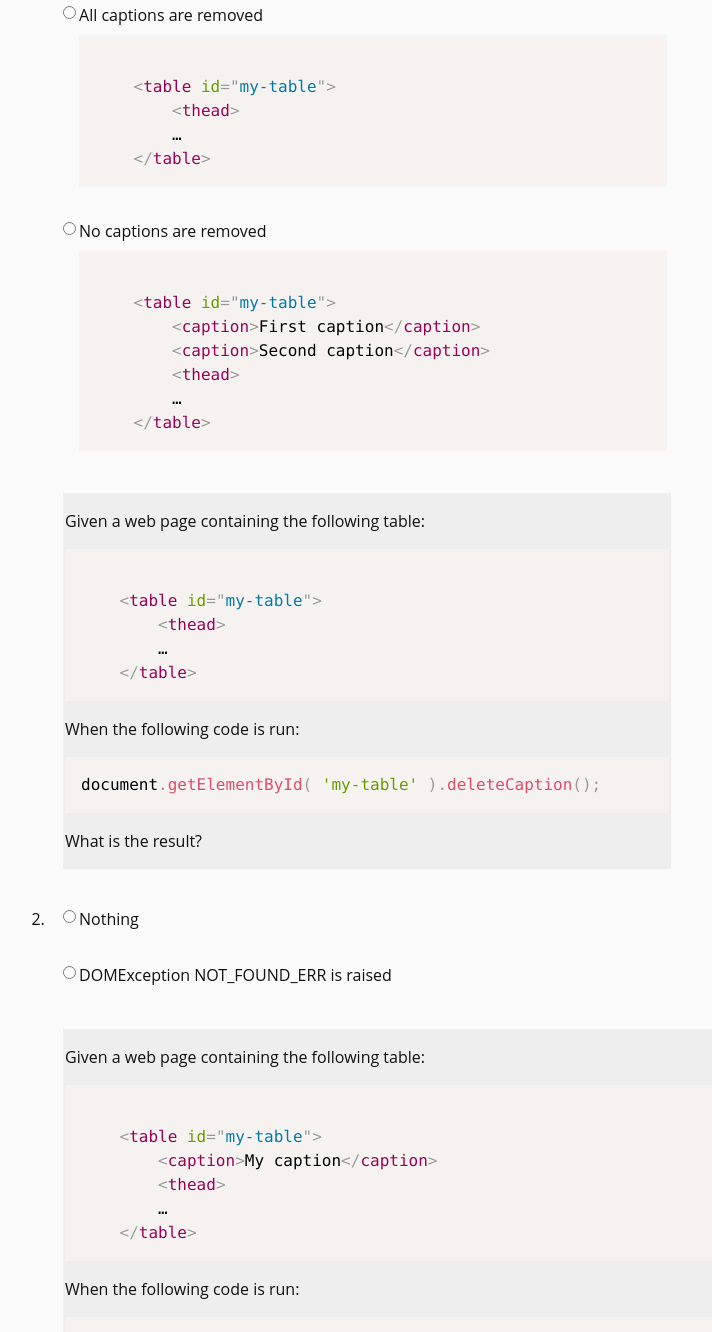
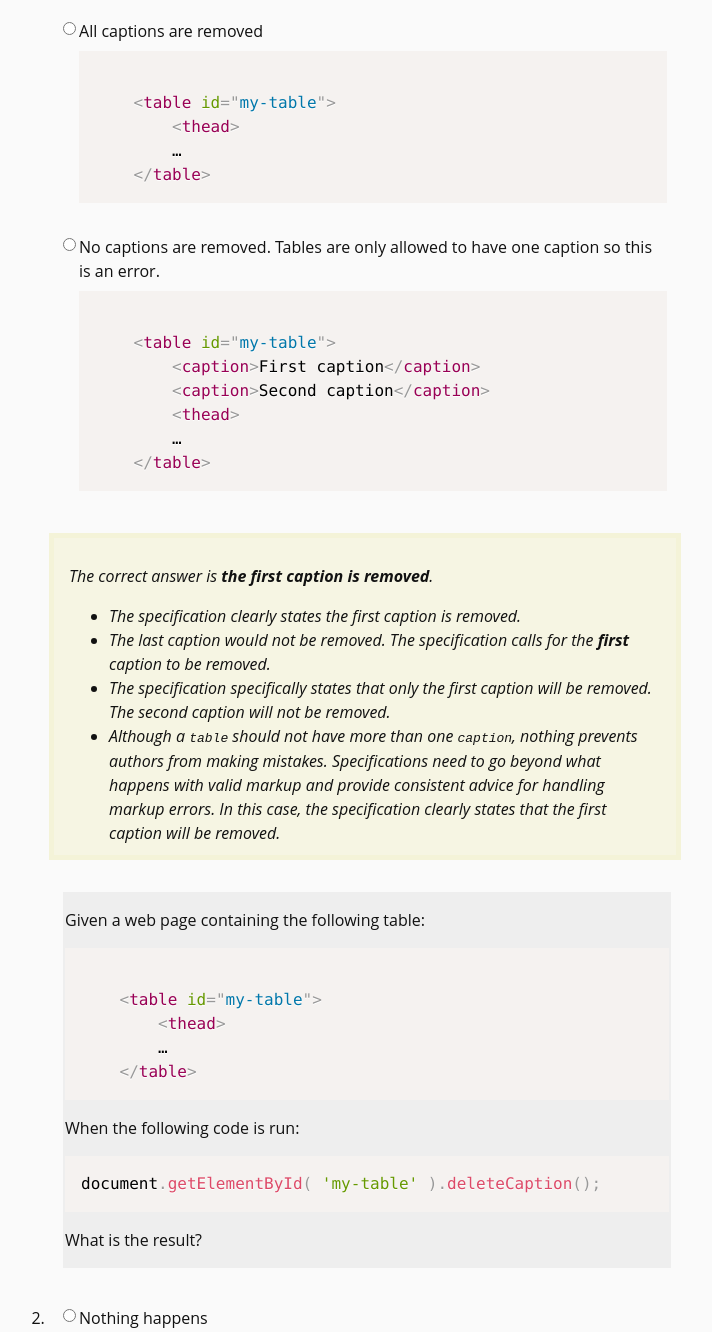
Before and after one commit to bboyle/testtwf-content-kit, a website: page src/quiz/quiz-understanding-specs.html in a window 1280 px wide. Shown: the part 1287-2619 px from the top of the page, without its empty margins (47-759 px from the left). Drawn offline with nearby package versions, Linux system fonts and the light colour scheme.

Commit message:
add explanations for quiz answers
- add answers for each question
- discuss reasons for incorrect answers
- minor formatting

```diff
--- a/src/quiz/quiz-understanding-specs.html
+++ b/src/quiz/quiz-understanding-specs.html
@@ -72,7 +72,7 @@
 </code></pre>
 					</label></li>
 					<li><input type="radio" name="q1" value="d" id="q1-d"><label for="q1-d">
-					No captions are removed
+					No captions are removed. Tables are only allowed to have one caption so this is an error.
 <pre><code class="language-markup">
 	&lt;table id="my-table">
 		&lt;caption>First caption&lt;/caption>
@@ -84,6 +84,17 @@
 					</label></li>
 				</ul>
 			</fieldset>
+
+			<div class="note">
+				<p>The correct answer is <b>the first caption is removed</b>.</p>
+
+				<ul>
+					<li>The specification clearly states the first caption is removed.</li>
+					<li>The last caption would not be removed. The specification calls for the <strong>first</strong> caption to be removed.</li>
+					<li>The specification specifically states that only the first caption will be removed. The second caption will not be removed.</li>
+					<li>Although a <code>table</code> should not have more than one <code>caption</code>, nothing prevents authors from making mistakes. Specifications need to go beyond what happens with valid markup and provide consistent advice for handling markup errors. In this case, the specification clearly states that the first caption will be removed.</li>
+				</ul>
+			</div>
 		</li>
 
 
@@ -105,10 +116,19 @@
 				</span>
 				</legend>
 				<ul class="choices">
-					<li><input type="radio" name="q2" value="a" id="q2-a"><label for="q2-a">Nothing</label></li>
-					<li><input type="radio" name="q2" value="b" id="q2-b"><label for="q2-b">DOMException NOT_FOUND_ERR is raised</label></li>
+					<li><input type="radio" name="q2" value="a" id="q2-a"><label for="q2-a">Nothing happens</label></li>
+					<li><input type="radio" name="q2" value="b" id="q2-b"><label for="q2-b">DOMException <code>NOT_FOUND_ERR</code> is raised</label></li>
 				</ul>
 			</fieldset>
+
+			<div class="note">
+				<p>The correct answer is <b>nothing happens</b>.</p>
+
+				<ul>
+					<li>There is no caption to remove. The specification states it must remove a caption “if any”—allowing for the possibility that tables may not have a caption may not be present.</li>
+					<li>The <code>NOT_FOUND_ERR</code> comes from the <code>removeChild()</code> method in the DOM specification, but that does not apply here. It is important to read the specification and not make assumptions based on similarities in other standards. If an exception were required, it would be clearly documented here.</li>
+				</ul>
+			</div>
 		</li>
 
 
@@ -136,8 +156,24 @@
 					<li><input type="radio" name="q3" value="b" id="q3-b"><label for="q3-b">the <code>caption</code> element that was removed</label></li>
 					<li><input type="radio" name="q3" value="c" id="q3-c"><label for="q3-c">true</label></li>
 					<li><input type="radio" name="q3" value="d" id="q3-d"><label for="q3-d">undefined</label></li>
+					<li><input type="radio" name="q3" value="e" id="q3-e"><label for="q3-e">void</label></li>
 				</ul>
 			</fieldset>
+
+			<div class="note">
+				<p>The correct answer is <strong>undefined</strong>.</p>
+				<ul>
+					<li><code>null</code> is incorrect. Although the spec states <code>void</code> and you may guess that this translates to <code>null</code>, the Web IDL spec clarifies that <code>undefined</code> is the correct type to use where <code>void</code> is specified.</li>
+					<li>The DOM method <code>removeChild()</code> returns the element that was removed, but <code>deleteCaption()</code> is specified to return <code>void</code>. It is important to read the specification and not make assumptions based on similarities in other standards.</li>
+					<li>The method does not return a boolean indicating whether or not it was successful. There is nothing in the specification to indicate a boolean would be expected.</li>
+					<li><code>undefined</code> is the correct way a browser will return <code>void</code>, as documented in the Web IDL specification.</li>
+					<li><code>void</code> is what the specification states is returned, but it is important to note that the specification is written in Web IDL. When the spec is implemented in a web browser, this method will be exposed via ECMAScript. ECMAScript does not have a <code>void</code> value. The equivalent of <code>void</code> in ECMAScript is <code>undefined</code>. This is documented in the Web IDL specification.</li>
+				</ul>
+
+				<p>
+					<small><a href="http://www.w3.org/TR/WebIDL/#es-void">4.2.2. void — ECMAScript type mapping — Web IDL</a></small>
+				</p>
+			</div>
 		</li>
 
 	</ol>
--- a/src/quiz/quiz.css
+++ b/src/quiz/quiz.css
@@ -5,6 +5,11 @@ body {
 	color: #111;
 	padding: 1em 3em;
 	max-width: 42em;
+}
+
+
+ol.questions > li {
+	margin: 2em 0;
 }
 
 
@@ -32,3 +37,14 @@ ul.choices > li > input {
 	position: absolute;
 	margin-left: -1.2em;
 }
+
+ul > li {
+	list-style: disc;
+}
+
+.note {
+	background: rgba(231,228,157,.25);
+	border: 5px solid rgba(231,228,157,.15);
+	font-style: italic;
+	padding: 10px 15px;
+}
```
